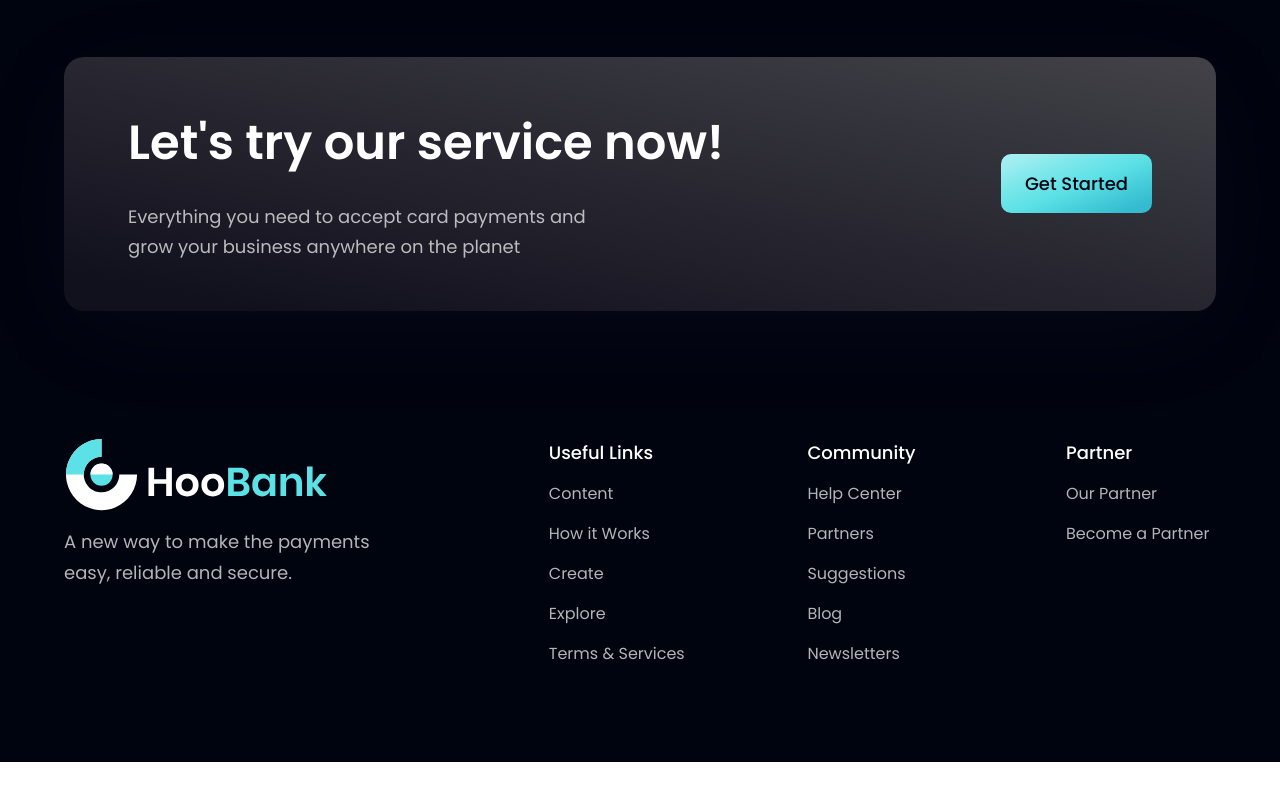
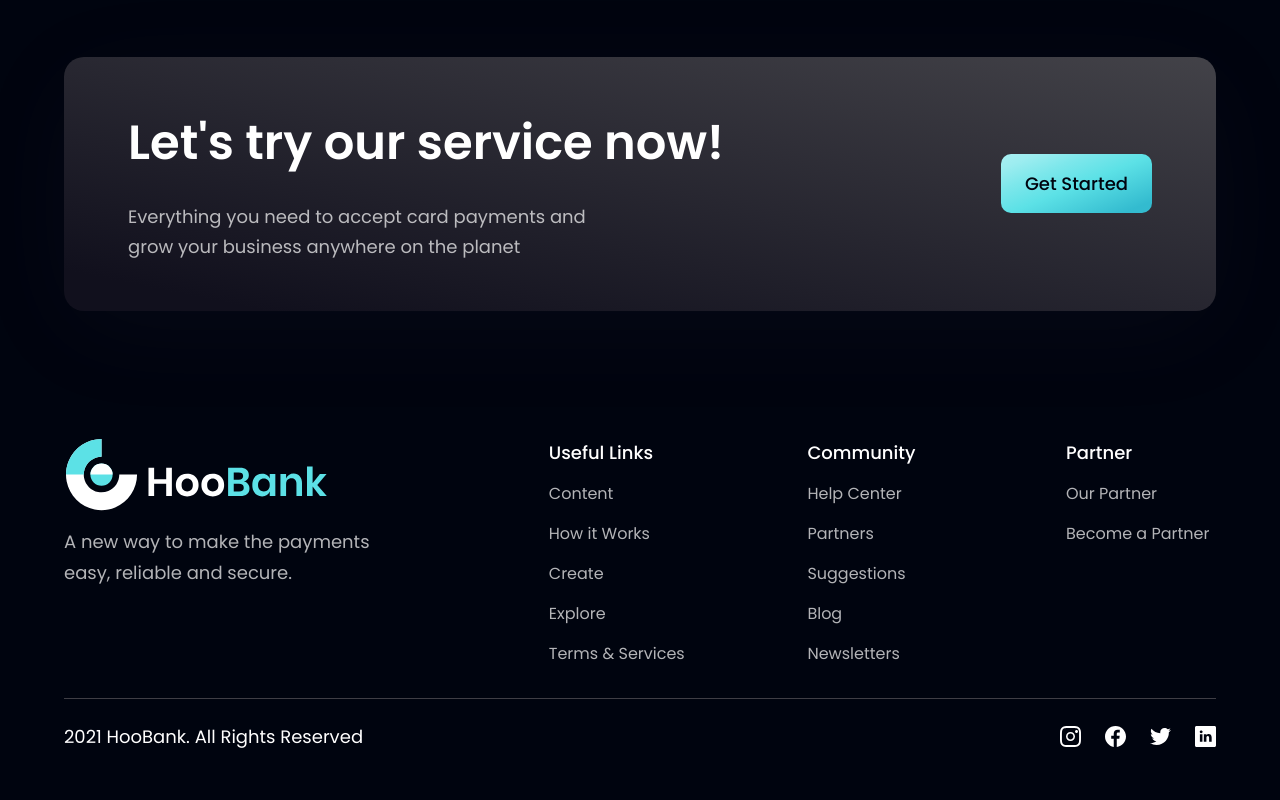
Before and after one commit to Ivandamien/superbank, a React (Vite) app: page / in a window 1280 px wide. Shown: the part 4103-4903 px from the top of the page. Before the commit the page ends 4865 px from the top, so only its background shows below. Built offline with nearby package versions, Linux system fonts and the light colour scheme.

Commit message:
Footercomplete

```diff
--- a/src/components/Footer.jsx
+++ b/src/components/Footer.jsx
@@ -30,6 +30,15 @@
           }
         </div>
       </div>
+
+      <div className='w-full flex justify-between items-center md:flex-row flex-col pt-6 border-t-[1px] border-t-[#3f3e45]'>
+        <p className='font-poppins font-normal text-center text-[18px] leading-[27px] text-white'>2021 HooBank. All Rights Reserved</p>
+        <div className="flex flex-row md:mt-0 mt-6">
+          {socialMedia.map((social, index) => (
+            <img key={social.id} src={social.icon} alt={social.id} className={`w-[21px] h-[21px] object-contain cursor-pointer ${index !== socialMedia.length - 1 ? 'mr-6' : 'mr-0'}`} />
+          ))}
+        </div>
+      </div>
     </section>
   )
 }
```
